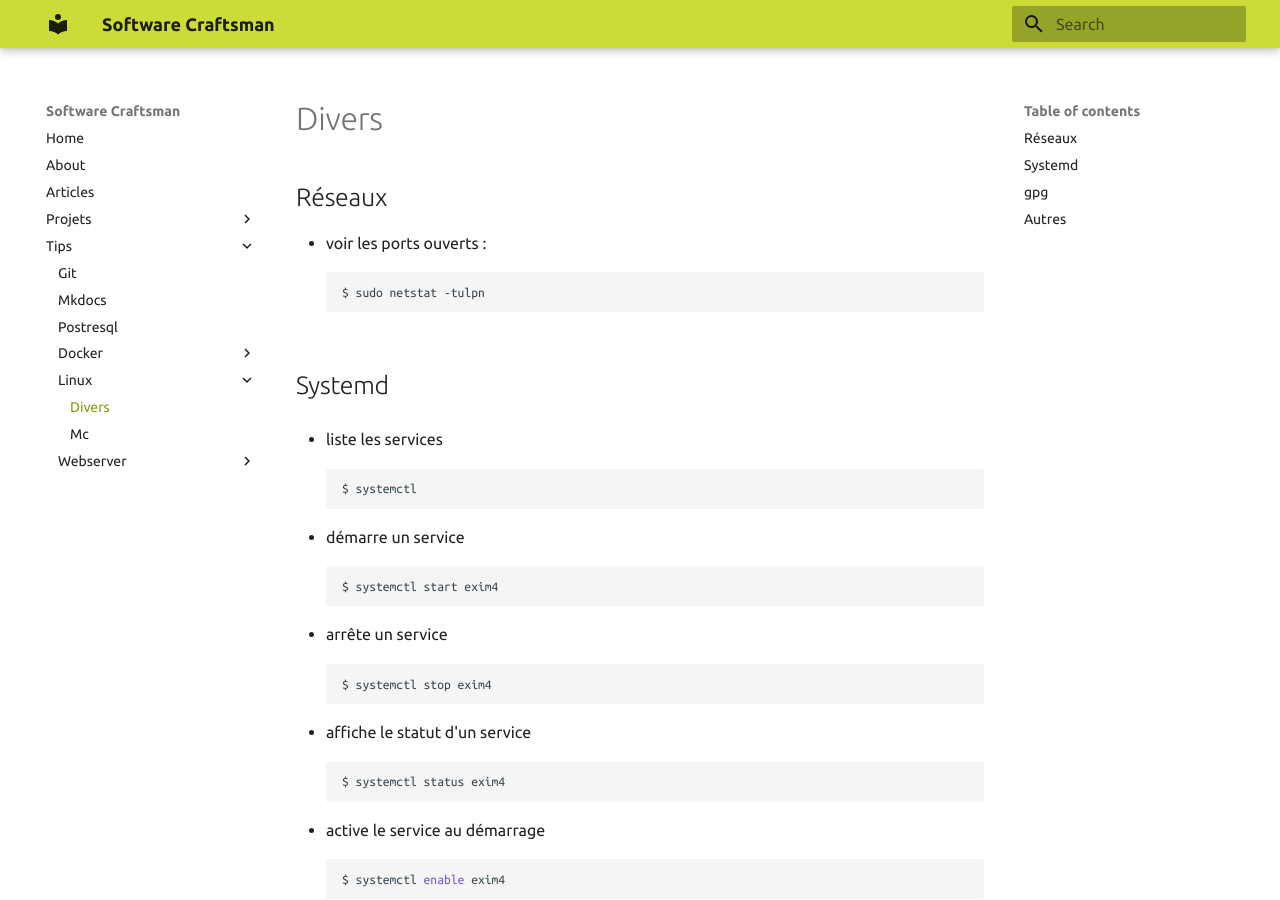
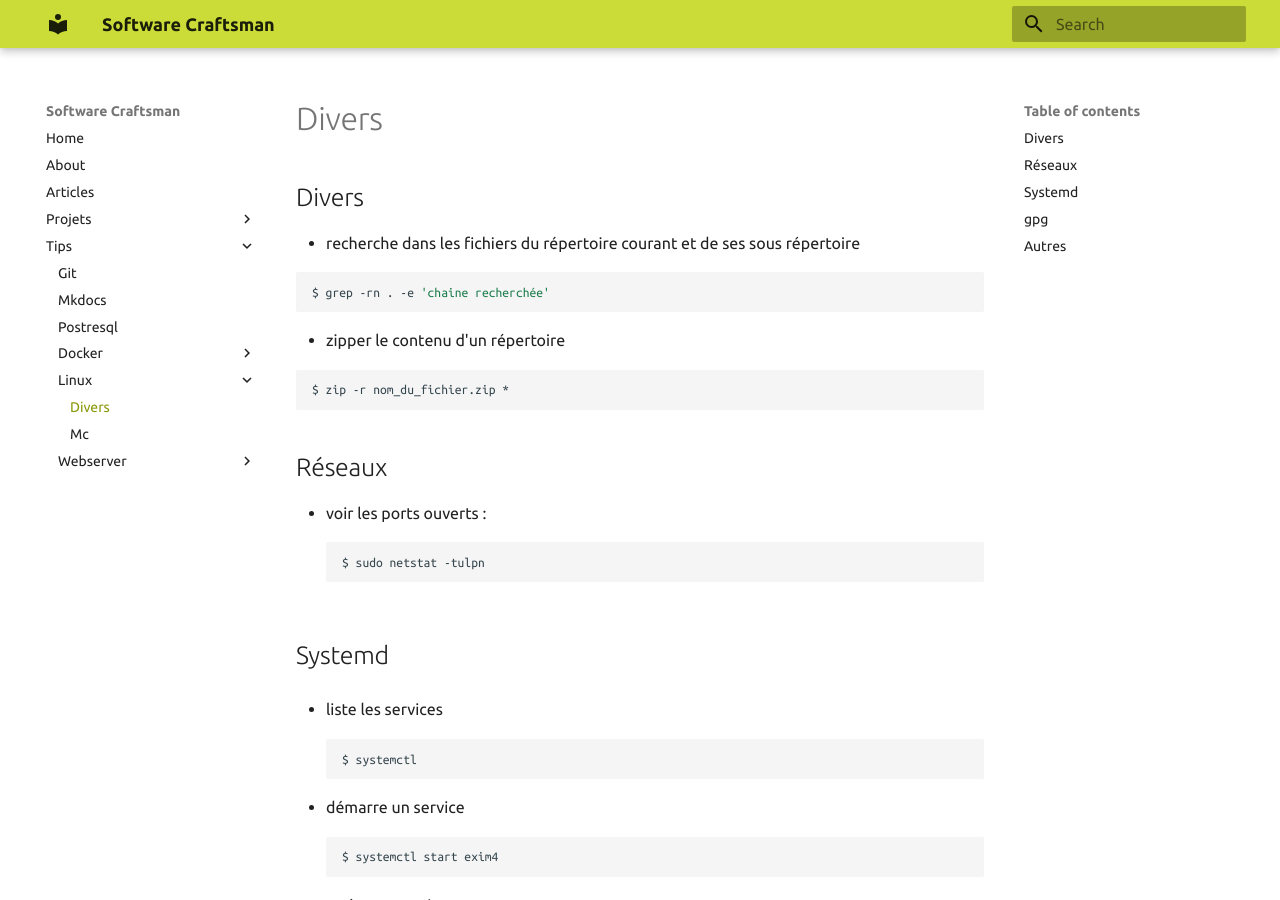
Before and after one commit to rvanlande/rvanlande.github.io, an MkDocs documentation site: the page built from docs/tips/linux/divers.md, in a window 1280 px wide and 900 px high. Built offline with MkDocs 1.6.1 and Material for MkDocs 9.7.7, drawn with Linux system fonts in a browser that asks for light colours; some of the changed text lies outside the part shown.

Commit message:
maj linux

````diff
--- a/docs/tips/linux/divers.md
+++ b/docs/tips/linux/divers.md
@@ -1,3 +1,17 @@
+## Divers
+
+* recherche dans les fichiers du répertoire courant et de ses sous répertoire
+
+```
+$ grep -rn . -e 'chaine recherchée'
+```
+
+* zipper le contenu d'un répertoire
+
+```
+$ zip -r nom_du_fichier.zip *
+```
+
 ## Réseaux
 
 * voir les ports ouverts :
````
Also changed, not shown: other parts of docs/tips/linux/divers.md (+0 -4 lines).
